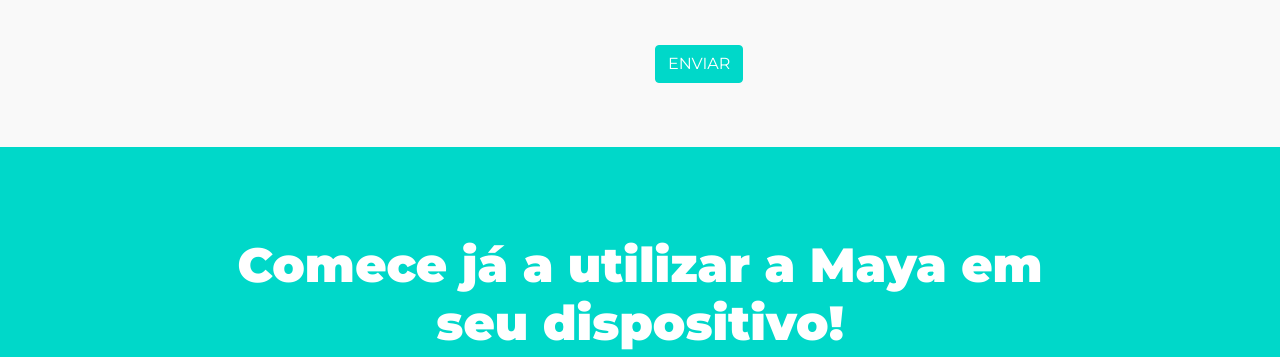
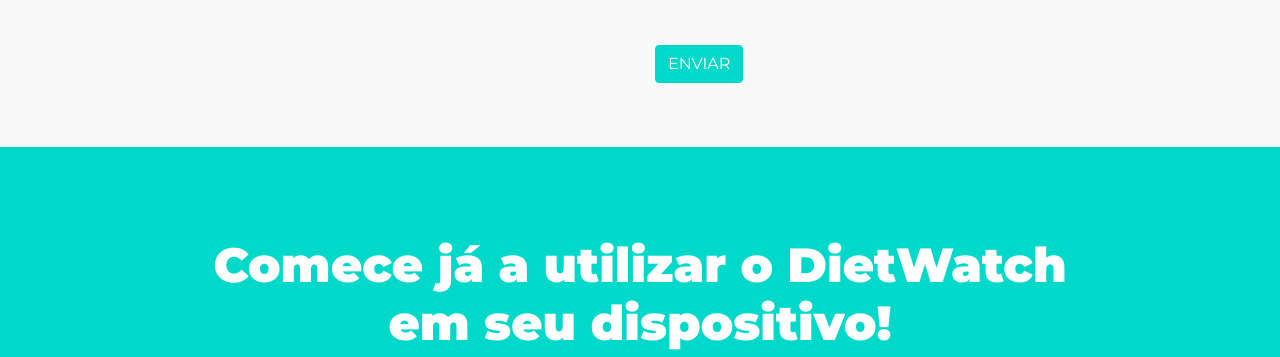
Before and after one commit to marceloberber/dietwatch-page, a plain HTML site: page index.html in a window 1280 px wide. Shown: the part 2579-2936 px from the top of the page. Drawn offline with nearby package versions, Linux system fonts and the light colour scheme; a web font is replaced by a local one.

Commit message:
update index
commit index

```diff
--- a/index.html
+++ b/index.html
@@ -232,7 +232,7 @@
 
   <!--Chamada -->
   <section id="cta">
-    <h1 class="text-center cta-text">Comece já a utilizar a Maya em seu dispositivo!</h1>
+    <h1 class="text-center cta-text">Comece já a utilizar o DietWatch em seu dispositivo!</h1>
     <div class="btn-section text-center">
       <button class="btn btn-dark btn-lg btn-space"><i class="fa-brands fa-google-play"></i> Download</button>
       <button class="btn btn-outline-light btn-lg btn-space"><i class="fa-brands fa-apple"></i> Download</button>
```
